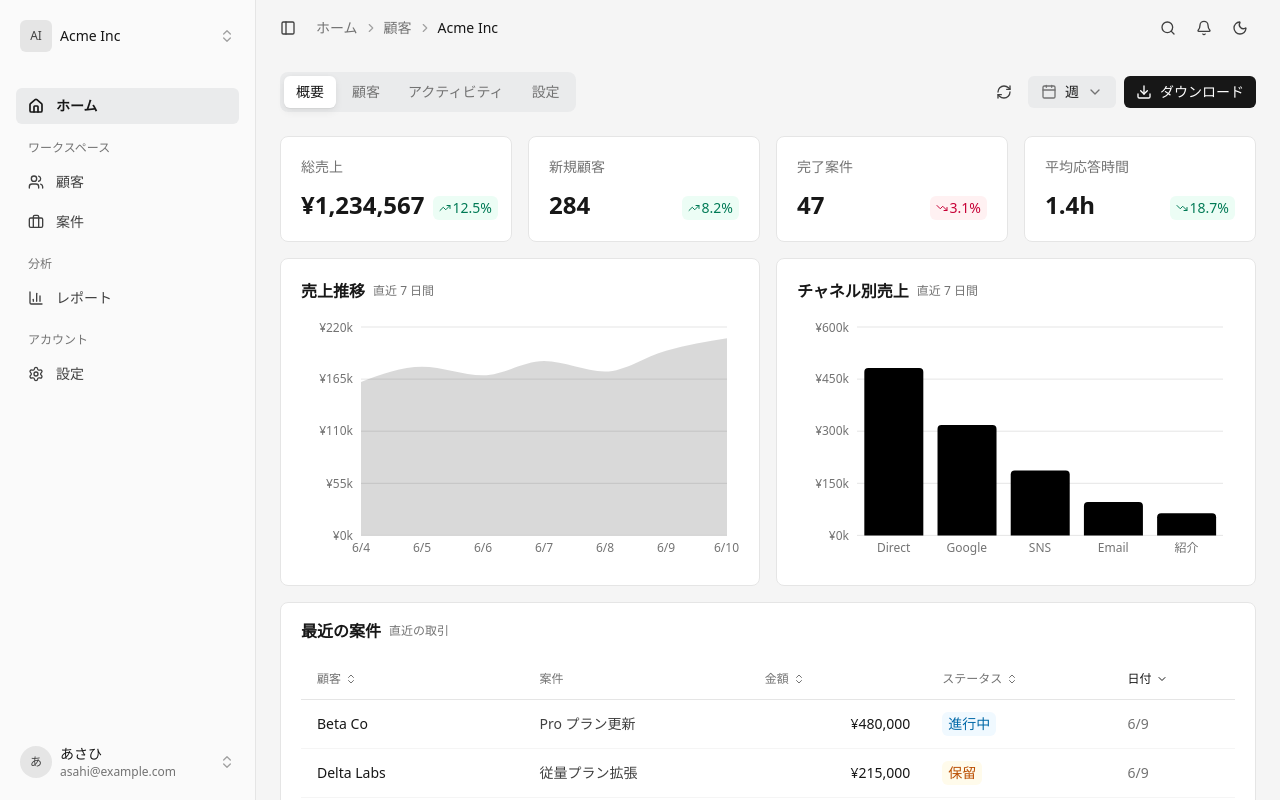
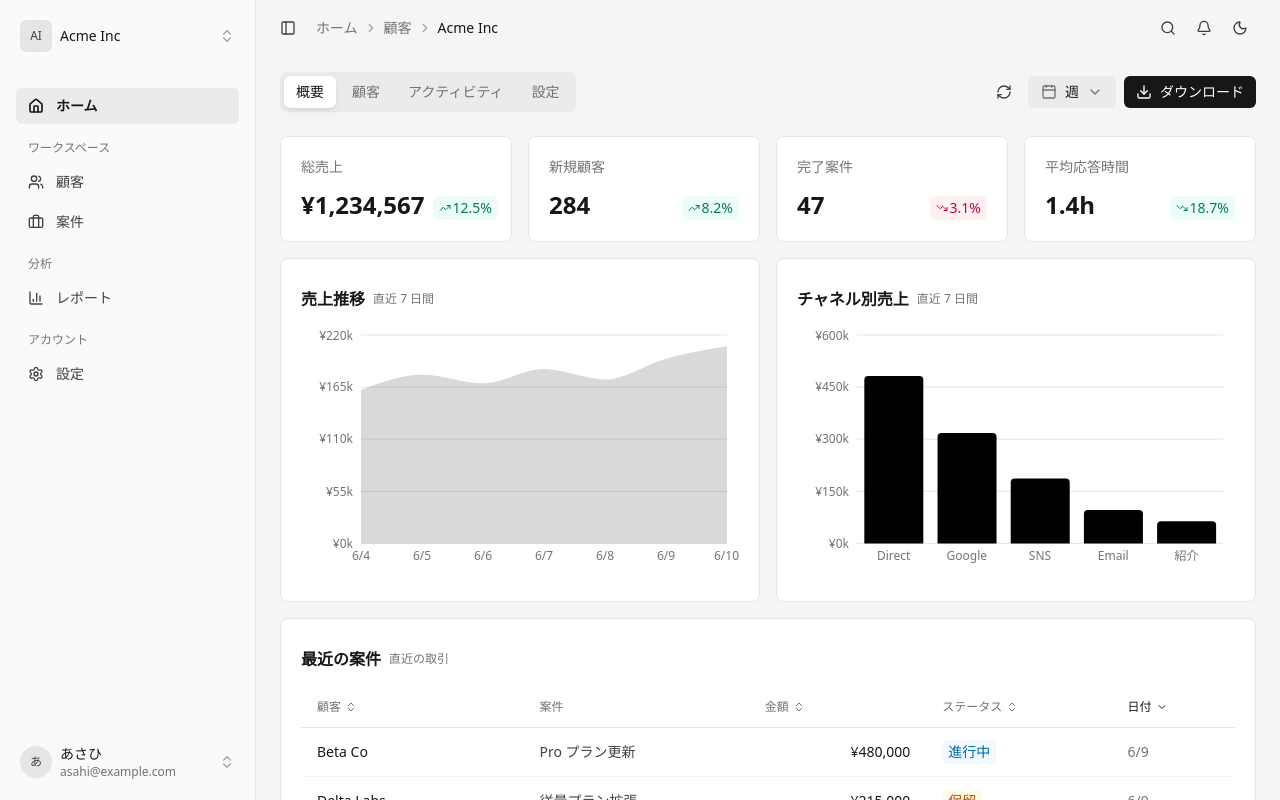
Before and after one commit to ashunar0/hisui, a React (Vite) app: page / in a window 1280 px wide. Built offline with nearby package versions, Linux system fonts and the light colour scheme.

Commit message:
fix: Card 系の縦 padding にゆとり、useTableSort のジェネリック修正
- グラフ / テーブル Card の py を 7 に広げて左上の詰まりを解消
- Card.Header sm サイズの pt を 4 → 6
- useTableSort の defaultKey を NoInfer<K> にして accessors から K を推論

```diff
--- a/src/components/ui/card.tsx
+++ b/src/components/ui/card.tsx
@@ -18,7 +18,7 @@ const variantClasses: Record<CardVariant, string> = {
 };
 
 const headerPadding: Record<CardSize, string> = {
-  sm: "px-4 pt-4 pb-1",
+  sm: "px-4 pt-6 pb-1",
   md: "px-6 pt-6 pb-2",
   lg: "px-8 pt-8 pb-2",
 };
--- a/src/components/ui/table.tsx
+++ b/src/components/ui/table.tsx
@@ -128,7 +128,7 @@ type Accessor<T> = (row: T) => string | number;
 
 type UseTableSortOptions<T, K extends string> = {
   accessors: Record<K, Accessor<T>>;
-  defaultKey?: K;
+  defaultKey?: NoInfer<K>;
   defaultDirection?: SortDirection;
 };
 
--- a/src/screens/dashboard/channel-chart.tsx
+++ b/src/screens/dashboard/channel-chart.tsx
@@ -13,7 +13,7 @@ const DATA = [
 export function ChannelChart() {
   return (
     <Card.Root>
-      <div className="flex flex-col gap-4 p-5">
+      <div className="flex flex-col gap-4 px-5 py-7">
         <div className="flex items-center gap-2">
           <h3 className="font-semibold text-fg text-md">チャネル別売上</h3>
           <p className="text-fg-muted text-xs">直近 7 日間</p>
--- a/src/screens/dashboard/recent-deals.tsx
+++ b/src/screens/dashboard/recent-deals.tsx
@@ -78,7 +78,7 @@ export function RecentDeals() {
 
   return (
     <Card.Root>
-      <div className="flex flex-col px-5 py-4">
+      <div className="flex flex-col px-5 py-7">
         <div className="flex items-center gap-2 pb-4">
           <h3 className="font-semibold text-fg text-md">最近の案件</h3>
           <p className="text-fg-muted text-xs">直近の取引</p>
--- a/src/screens/dashboard/revenue-chart.tsx
+++ b/src/screens/dashboard/revenue-chart.tsx
@@ -15,7 +15,7 @@ const DATA = [
 export function RevenueChart() {
   return (
     <Card.Root>
-      <div className="flex flex-col gap-4 p-5">
+      <div className="flex flex-col gap-4 px-5 py-7">
         <div className="flex items-center gap-2">
           <h3 className="font-semibold text-fg text-md">売上推移</h3>
           <p className="text-fg-muted text-xs">直近 7 日間</p>
```
